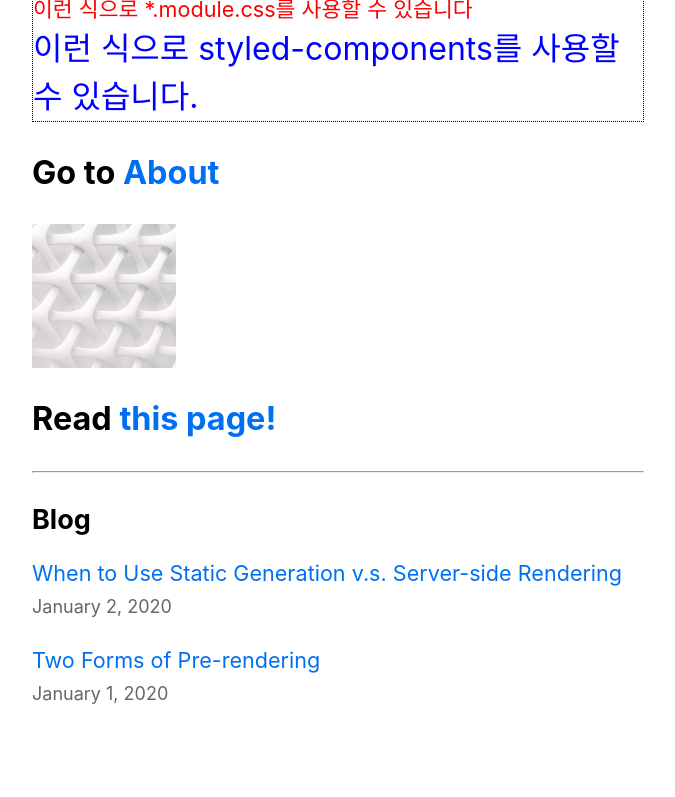
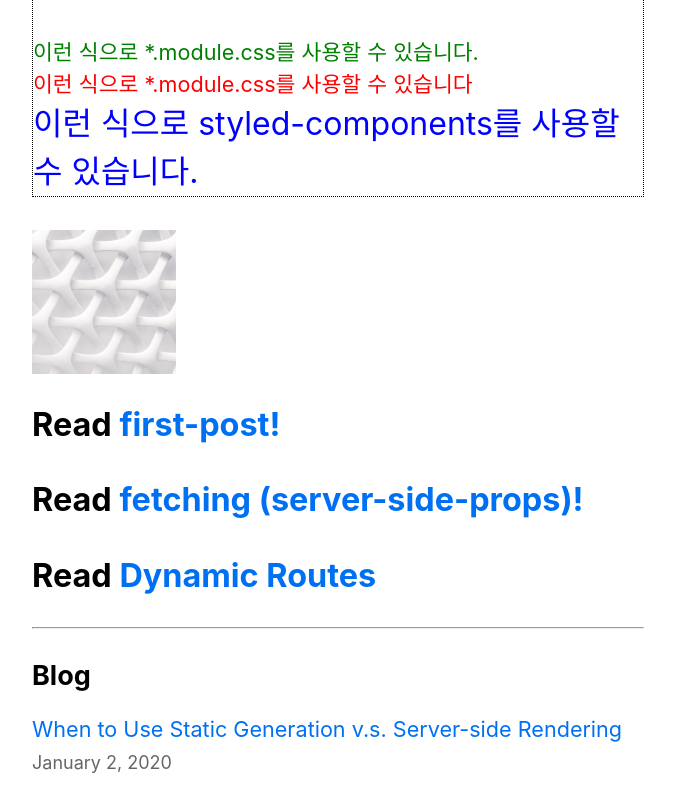
Before and after one commit to Front-Baksal/agenda, a Next.js app: page / in a window 1280 px wide. Shown: the part 616-1413 px from the top of the page, without its empty margins (302-977 px from the left). Built offline with nearby package versions, Linux system fonts and the light colour scheme.

Commit message:
(Make Links)

```diff
--- a/pages/index.tsx
+++ b/pages/index.tsx
@@ -11,7 +11,6 @@ import styled from "styled-components";
 
 import { useRecoilState, useRecoilValue } from "recoil";
 import { DongilAtom } from "../atom/atom";
-import { useState, MouseEvent } from "react";
 
 const HelloStyle = styled.div`
   border: 1px dotted black;
@@ -69,6 +68,12 @@ export default function Home({ allPostsData }: {
             onChange={myHandler}
           ></input>
         </div>
+
+        {/* About page */}
+        <h1>
+          Go to <Link href="/introduce">introduce</Link>
+        </h1>
+
         {/* Alert Component & Styled-Components*/}
         <HelloStyle>
           <h1>.module.css</h1>
@@ -91,18 +96,26 @@ export default function Home({ allPostsData }: {
           />
         </HelloStyle>
 
-        {/* About page */}
-        <h1>
-          Go to <Link href="/about">About</Link>
-        </h1>
-
         {/* Component */}
+        <br />
         <YourComponent></YourComponent>
 
         {/* First Post */}
         <h1 className="title">
-          Read <Link href="/posts/first-post">this page!</Link>
+          Read <Link href="/posts/first-post">first-post!</Link>
         </h1>
+
+        {/* ServerSideProps */}
+        <h1 className="title">
+          Read <Link href="/fetching">fetching (server-side-props)!</Link>
+        </h1>
+
+        {/* Dynamic Routes */}
+        <h1 className="title">
+          Read <Link href="/pages/a/b/c">Dynamic Routes</Link>
+        </h1>
+
+
       </section>
 
       <hr />
```
